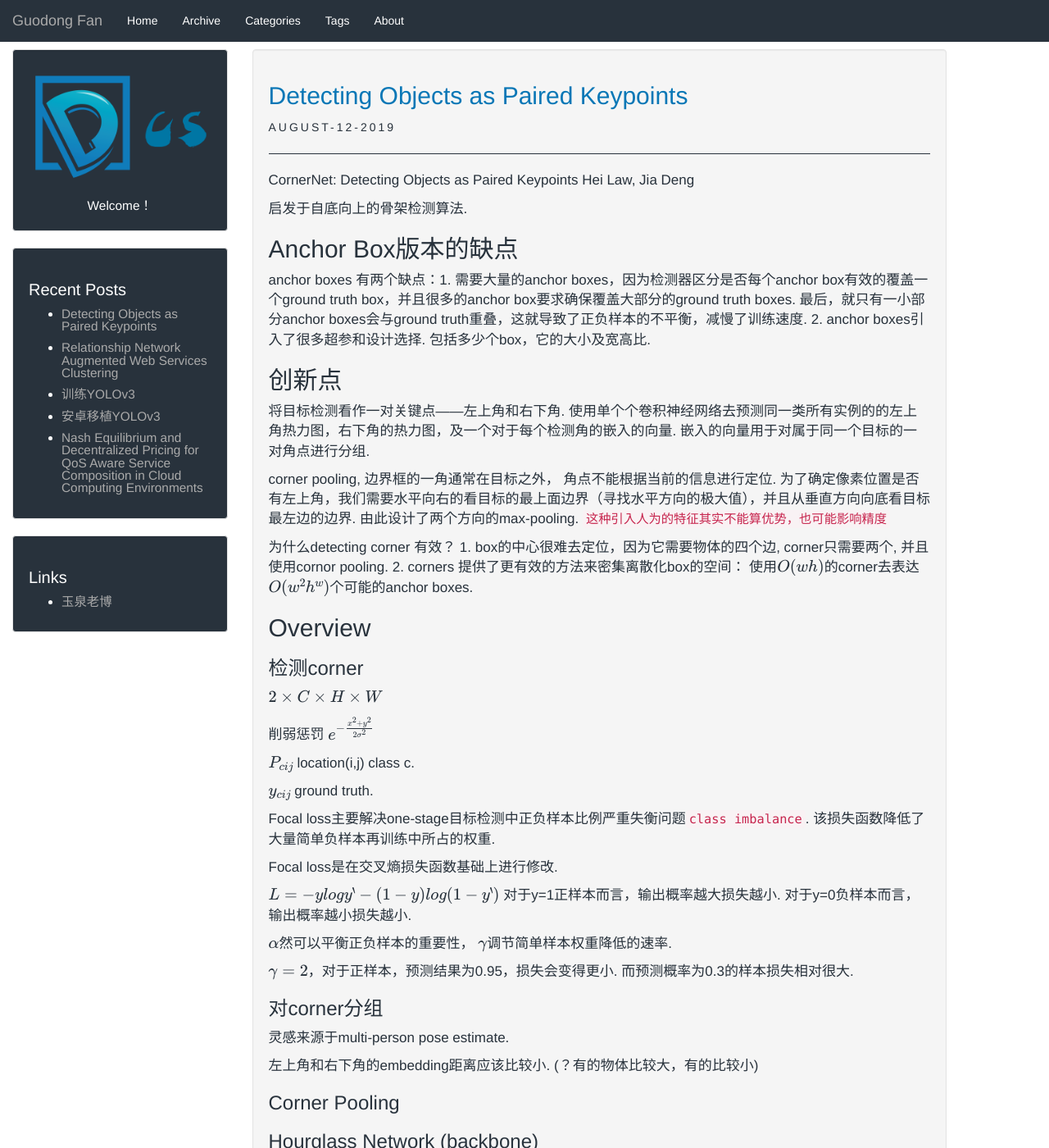
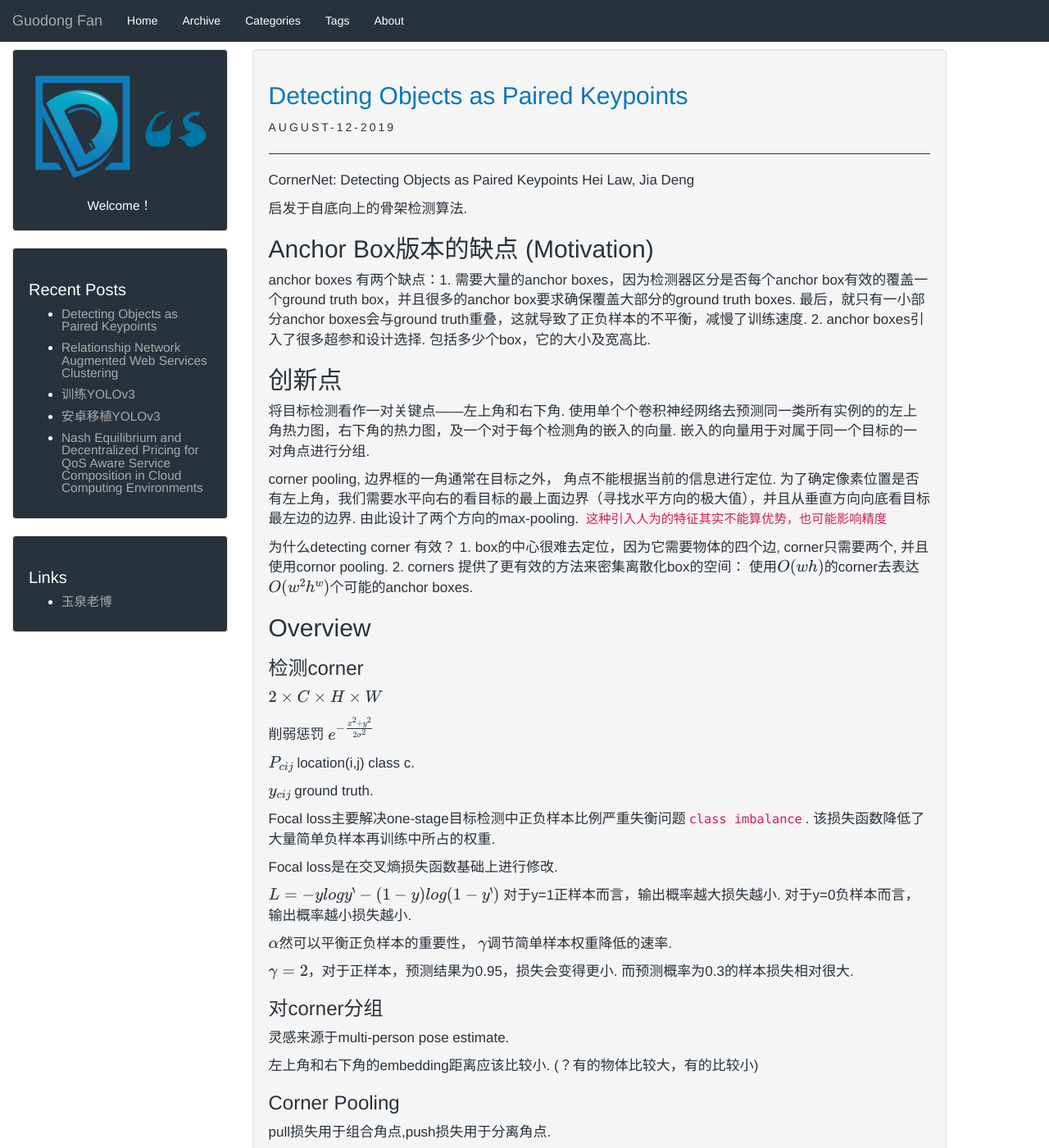
Before and after one commit to GuodongFan/GuodongFan.github.io, a Jekyll site: the page built from _posts/2019-08-12-CornerNet.md, in a window 1280 px wide and 1400 px high. Shown: the whole window at 82% size. Built offline with Jekyll 4.4.1, drawn with Linux system fonts in a browser that asks for light colours; our own code applies the rules of GitHub Pages for plain Markdown files; formulas are drawn with MathJax 3.

Commit message:
Update 2019-08-12-CornerNet.md

```diff
--- a/_posts/2019-08-12-CornerNet.md
+++ b/_posts/2019-08-12-CornerNet.md
@@ -9,7 +9,7 @@ CornerNet: Detecting Objects as Paired Keypoints Hei Law, Jia Deng
 
 启发于自底向上的骨架检测算法.
 
-## Anchor Box版本的缺点
+## Anchor Box版本的缺点 (Motivation)
 
 anchor boxes 有两个缺点：1. 需要大量的anchor boxes，因为检测器区分是否每个anchor box有效的覆盖一个ground truth box，并且很多的anchor box要求确保覆盖大部分的ground truth boxes. 最后，就只有一小部分anchor boxes会与ground truth重叠，这就导致了正负样本的不平衡，减慢了训练速度. 2. anchor boxes引入了很多超参和设计选择. 包括多少个box，它的大小及宽高比.
 
@@ -55,4 +55,7 @@ $\gamma=2$，对于正样本，预测结果为0.95，损失会变得更小. 而
 
 ### Corner Pooling
 
+pull损失用于组合角点,push损失用于分离角点.
+
+
 ### Hourglass Network (backbone)
```
